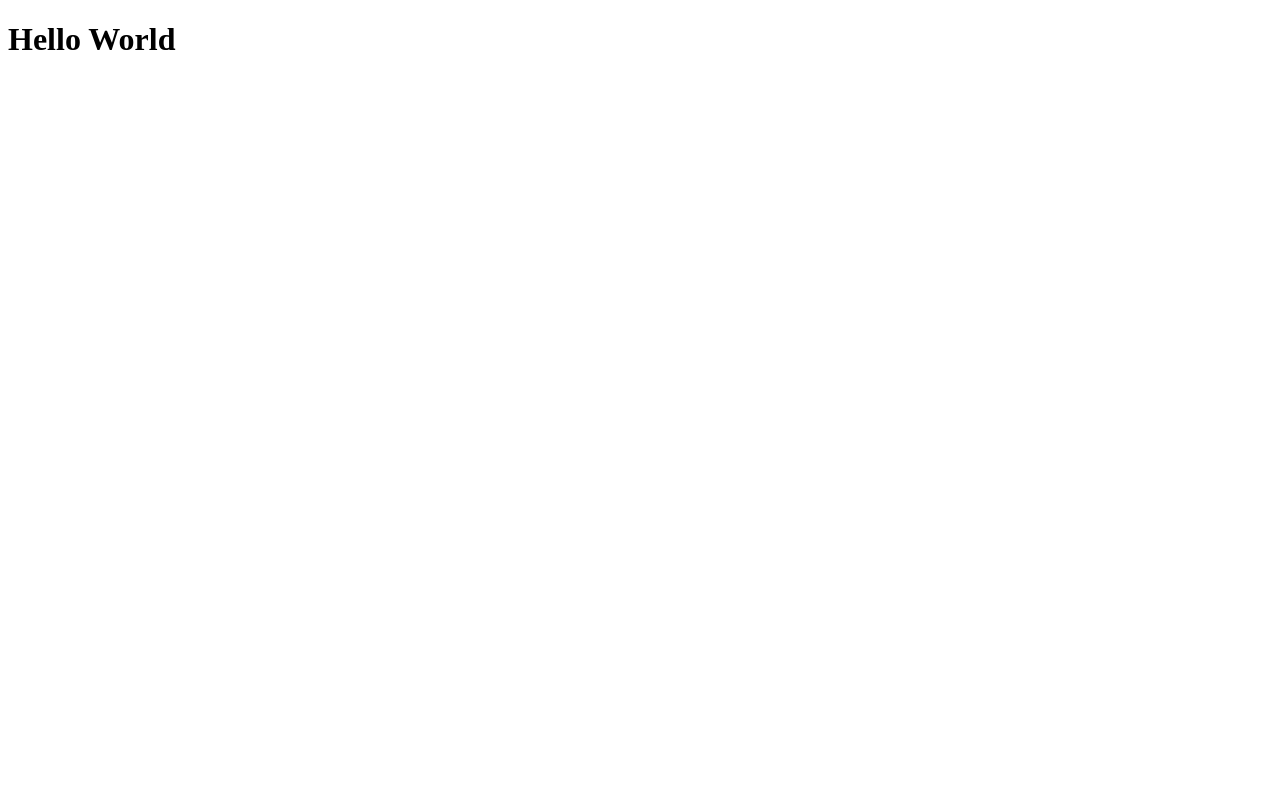
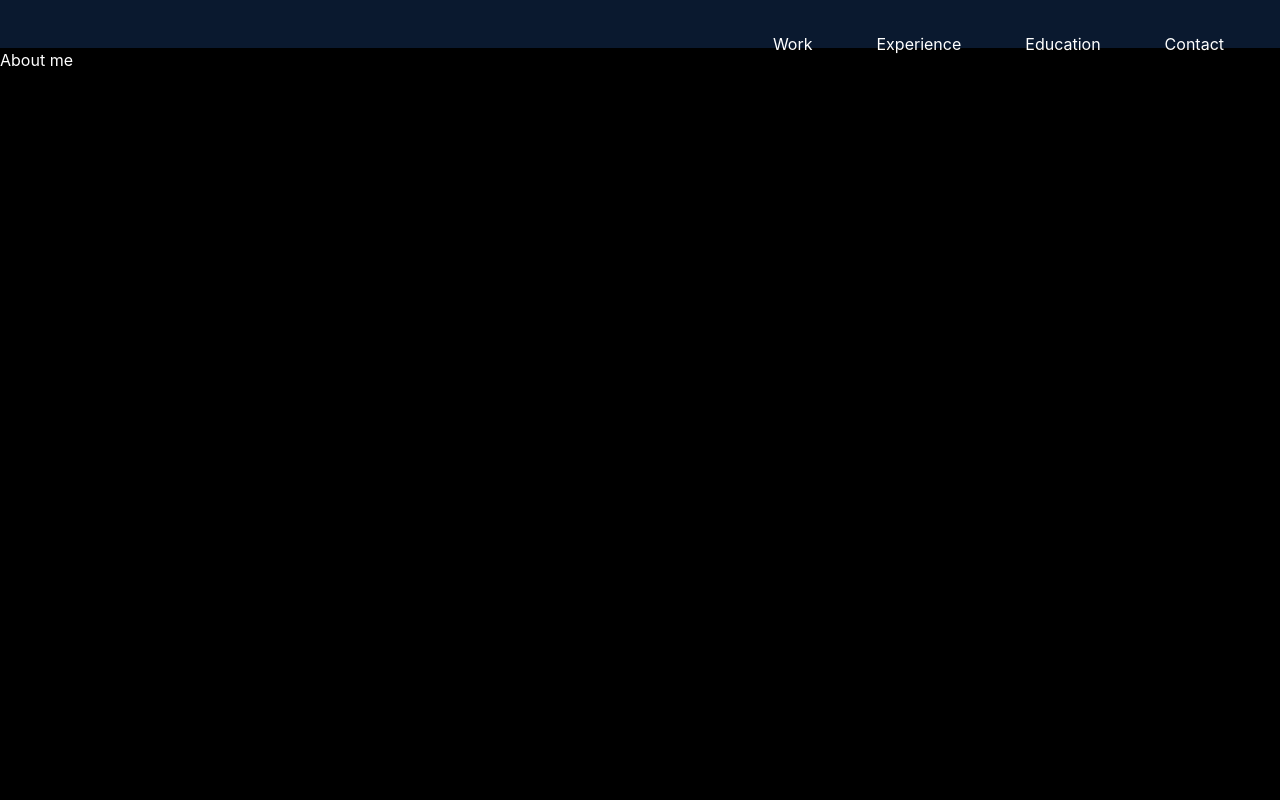
Before and after one commit to Gstar1525/My-Portfolio, a React (Create React App) app: page / in a window 1280 px wide. Shown: the top 800 px of the page. Built offline with nearby package versions, Linux system fonts and the light colour scheme.

Commit message:
Created the basic layout

```diff
--- a/package.json
+++ b/package.json
@@ -6,9 +6,12 @@
     "@testing-library/jest-dom": "^5.11.4",
     "@testing-library/react": "^11.1.0",
     "@testing-library/user-event": "^12.1.10",
+    "bootstrap": "^4.6.0",
     "react": "^17.0.1",
+    "react-bootstrap": "^1.5.2",
     "react-dom": "^17.0.1",
     "react-scripts": "4.0.3",
+    "react-scroll": "^1.8.2",
     "web-vitals": "^1.0.1"
   },
   "scripts": {
--- a/public/index.html
+++ b/public/index.html
@@ -1,43 +1,14 @@
 <!DOCTYPE html>
 <html lang="en">
-  <head>
-    <meta charset="utf-8" />
-    <link rel="icon" href="%PUBLIC_URL%/favicon.ico" />
-    <meta name="viewport" content="width=device-width, initial-scale=1" />
-    <meta name="theme-color" content="#000000" />
-    <meta
-      name="description"
-      content="Web site created using create-react-app"
-    />
-    <link rel="apple-touch-icon" href="%PUBLIC_URL%/logo192.png" />
-    <!--
-      manifest.json provides metadata used when your web app is installed on a
-      user's mobile device or desktop. See https://developers.google.com/web/fundamentals/web-app-manifest/
-    -->
-    <link rel="manifest" href="%PUBLIC_URL%/manifest.json" />
-    <!--
-      Notice the use of %PUBLIC_URL% in the tags above.
-      It will be replaced with the URL of the `public` folder during the build.
-      Only files inside the `public` folder can be referenced from the HTML.
 
-      Unlike "/favicon.ico" or "favicon.ico", "%PUBLIC_URL%/favicon.ico" will
-      work correctly both with client-side routing and a non-root public URL.
-      Learn how to configure a non-root public URL by running `npm run build`.
-    -->
-    <title>React App</title>
-  </head>
-  <body>
-    <noscript>You need to enable JavaScript to run this app.</noscript>
-    <div id="root"></div>
-    <!--
-      This HTML file is a template.
-      If you open it directly in the browser, you will see an empty page.
+<head>
+  <meta charset="utf-8" />
+  <title>Gourav Kolhatkar</title>
+</head>
 
-      You can add webfonts, meta tags, or analytics to this file.
-      The build step will place the bundled scripts into the <body> tag.
+<body>
+  <noscript>You need to enable JavaScript to run this app.</noscript>
+  <div id="root"></div>
+</body>
 
-      To begin the development, run `npm start` or `yarn start`.
-      To create a production bundle, use `npm run build` or `yarn build`.
-    -->
-  </body>
 </html>
--- a/src/App.js
+++ b/src/App.js
@@ -1,10 +1,26 @@
+import React from 'react';
+import Navbar from './components/navbar';
+
 function App() {
   return (
-    <div className="App">
-      <h1>
-        Hello World
-      </h1>
-    </div>
+    <React.Fragment>
+      <Navbar />
+      <section  id="about-me" style={{ height: "100vh", backgroundColor: "black", color:"white" }}>
+        About me
+      </section>
+      <section id="work" style={{ height: "100vh", color:"white" }}>
+        Work
+      </section>
+      <section id="experience" style={{ height: "100vh", backgroundColor: "black", color:"white" }}>
+        Experience
+      </section>
+      <section id="education" style={{ height: "100vh", color:"white" }}>
+        Education
+      </section>
+      <section id="contact" style={{ height: "30vh", backgroundColor: "black", color:"white" }}>
+        Contact
+      </section>
+    </React.Fragment>
   );
 }
 
--- /dev/null
+++ b/src/components/navbar.js
@@ -0,0 +1,33 @@
+import React, { Component } from 'react';
+import { Nav } from 'react-bootstrap'
+import { Link } from 'react-scroll'
+
+class Navbar extends Component {
+
+    styles = {
+        color: "white",
+        hover: "blue",
+        padding: "4vh"
+    }
+
+    render() {
+        return (
+            <Nav style={{ position: "sticky", top: "4vh" }} className="justify-content-end mr-4 mt-4" activeKey="/home">
+                <Nav.Item>
+                    <Link  activeClass="active" to="work" spy={true} smooth={true} duration={500} style={this.styles}>Work</Link>
+                </Nav.Item>
+                <Nav.Item>
+                    <Link  activeClass="active" to="experience" spy={true} smooth={true} duration={500} style={this.styles}>Experience</Link>
+                </Nav.Item>
+                <Nav.Item>
+                    <Link  activeClass="active" to="education" spy={true} smooth={true} duration={500} style={this.styles}>Education</Link>
+                </Nav.Item>
+                <Nav.Item>
+                    <Link  activeClass="active" to="contact" spy={true} smooth={true} duration={500} style={this.styles}>Contact</Link>
+                </Nav.Item>
+            </Nav>
+        );
+    }
+}
+
+export default Navbar;
--- a/src/index.js
+++ b/src/index.js
@@ -2,6 +2,8 @@ import React from 'react';
 import ReactDOM from 'react-dom';
 import App from './App';
 import reportWebVitals from './reportWebVitals';
+import 'bootstrap/dist/css/bootstrap.css';
+import './styles/index.css';
 
 ReactDOM.render(
   <React.StrictMode>
@@ -10,7 +12,4 @@ ReactDOM.render(
   document.getElementById('root')
 );
 
-// If you want to start measuring performance in your app, pass a function
-// to log results (for example: reportWebVitals(console.log))
-// or send to an analytics endpoint. Learn more: https://bit.ly/CRA-vitals
 reportWebVitals();
--- /dev/null
+++ b/src/styles/index.css
@@ -0,0 +1,3 @@
+body{
+    background-color: #0a192f;
+}
```
Also changed, not shown: src/routes/contact.js (added), src/routes/education.js (added), src/routes/experience.js (added), src/routes/work.js (added), 1 other file (tests, documents, lock files or other folders).
